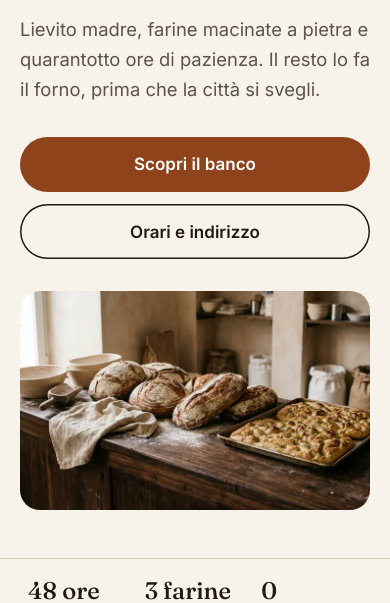
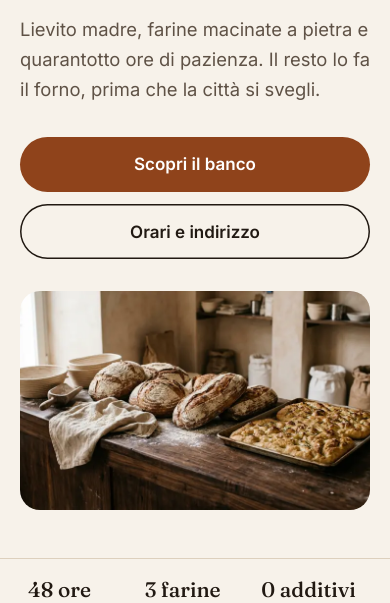
Before and after one commit to gorozai/prova-sito-panetteria, a plain HTML site: page index.html in a window 390 px wide. Shown: the part 224-827 px from the top of the page. Drawn offline with Linux system fonts and the light colour scheme.

Commit message:
Statistiche su una riga anche sul telefono

```diff
--- a/stile.css
+++ b/stile.css
@@ -129,7 +129,7 @@ h3 { font-size: 1.5rem; }
   .marchio span { letter-spacing: .12em; white-space: nowrap; }
   .fatti ul { grid-template-columns: repeat(3, 1fr); }
   .fatti li { padding: 1.25rem .5rem; }
-  .fatti strong { font-size: 1.5rem; }
+  .fatti strong { font-size: clamp(1.15rem, 5.4vw, 1.5rem); white-space: nowrap; }
   .fatti span { font-size: .8rem; line-height: 1.4; display: block; }
   .apertura .azioni .bottone { flex: 1 1 auto; justify-content: center; }
 }
```
